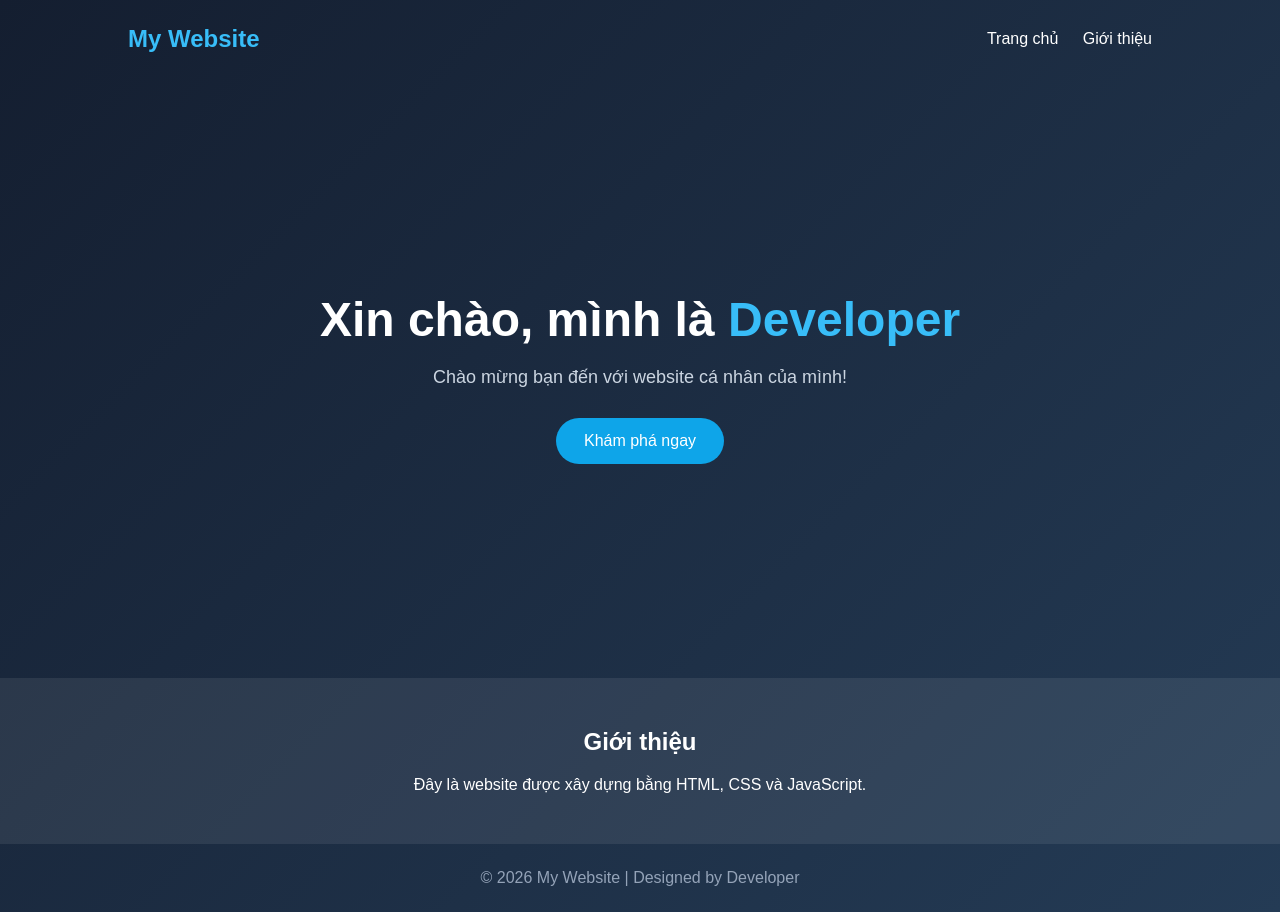
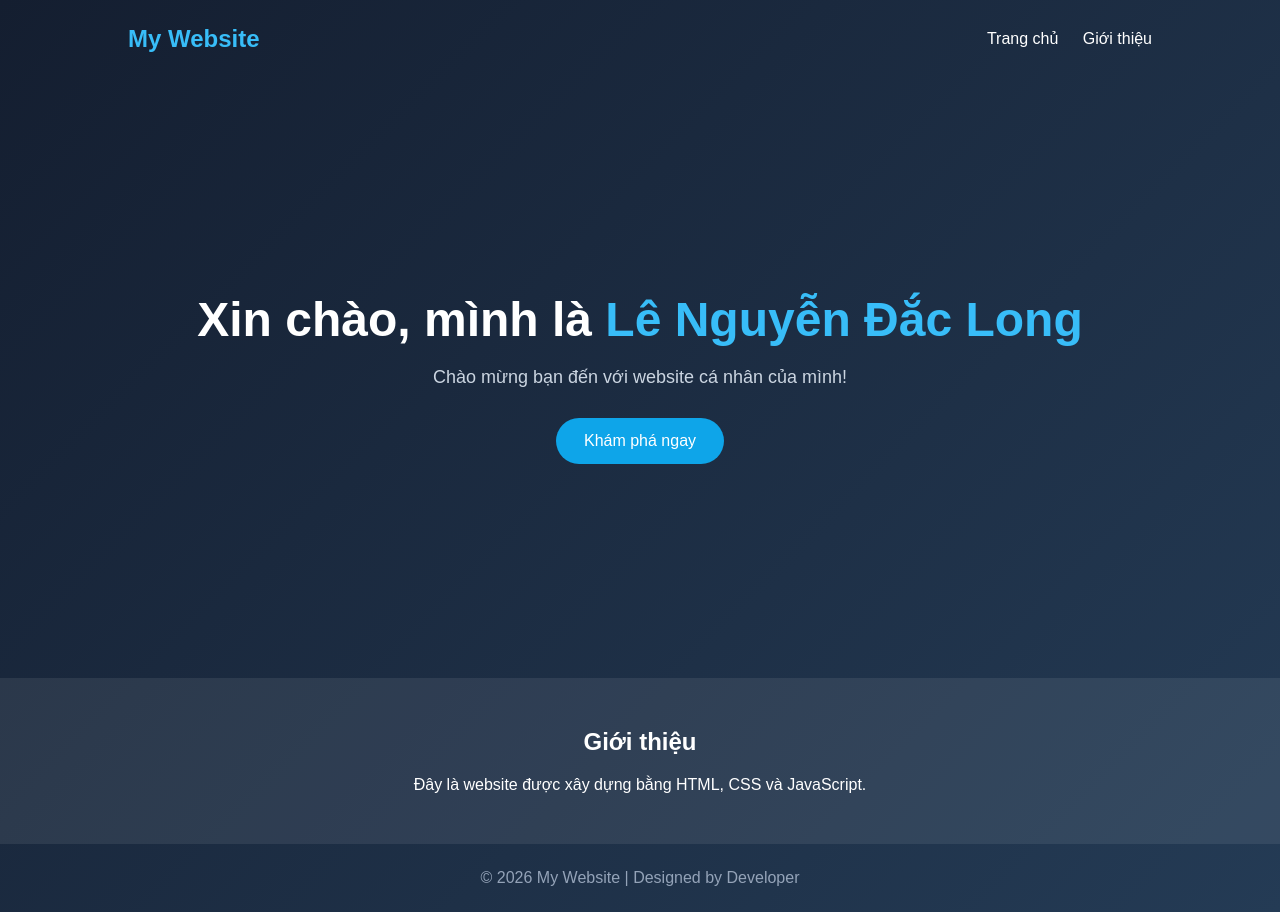
Before and after one commit to relaxdir13-jpg/webgit, a plain HTML site: page index.html in a window 1280 px wide. Drawn offline with Linux system fonts and the light colour scheme.

Commit message:
Update index.html

```diff
--- a/index.html
+++ b/index.html
@@ -112,7 +112,7 @@
 </header>
 
 <section class="hero" id="home">
-    <h1>Xin chào, mình là <span>Developer</span></h1>
+    <h1>Xin chào, mình là <span>Lê Nguyễn Đắc Long</span></h1>
     <p>Chào mừng bạn đến với website cá nhân của mình!</p>
     <a href="#about" class="btn">Khám phá ngay</a>
 </section>
```
